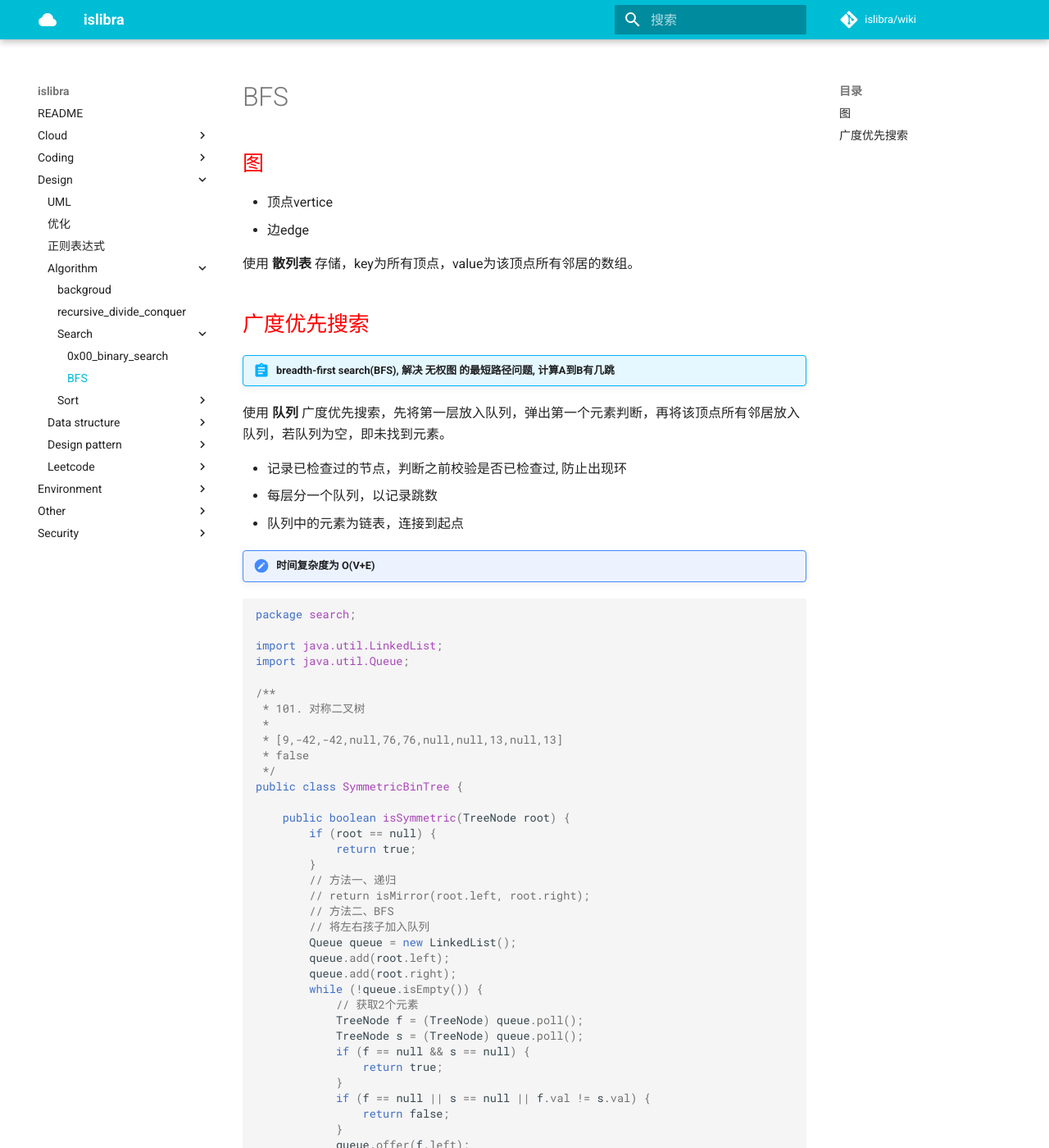
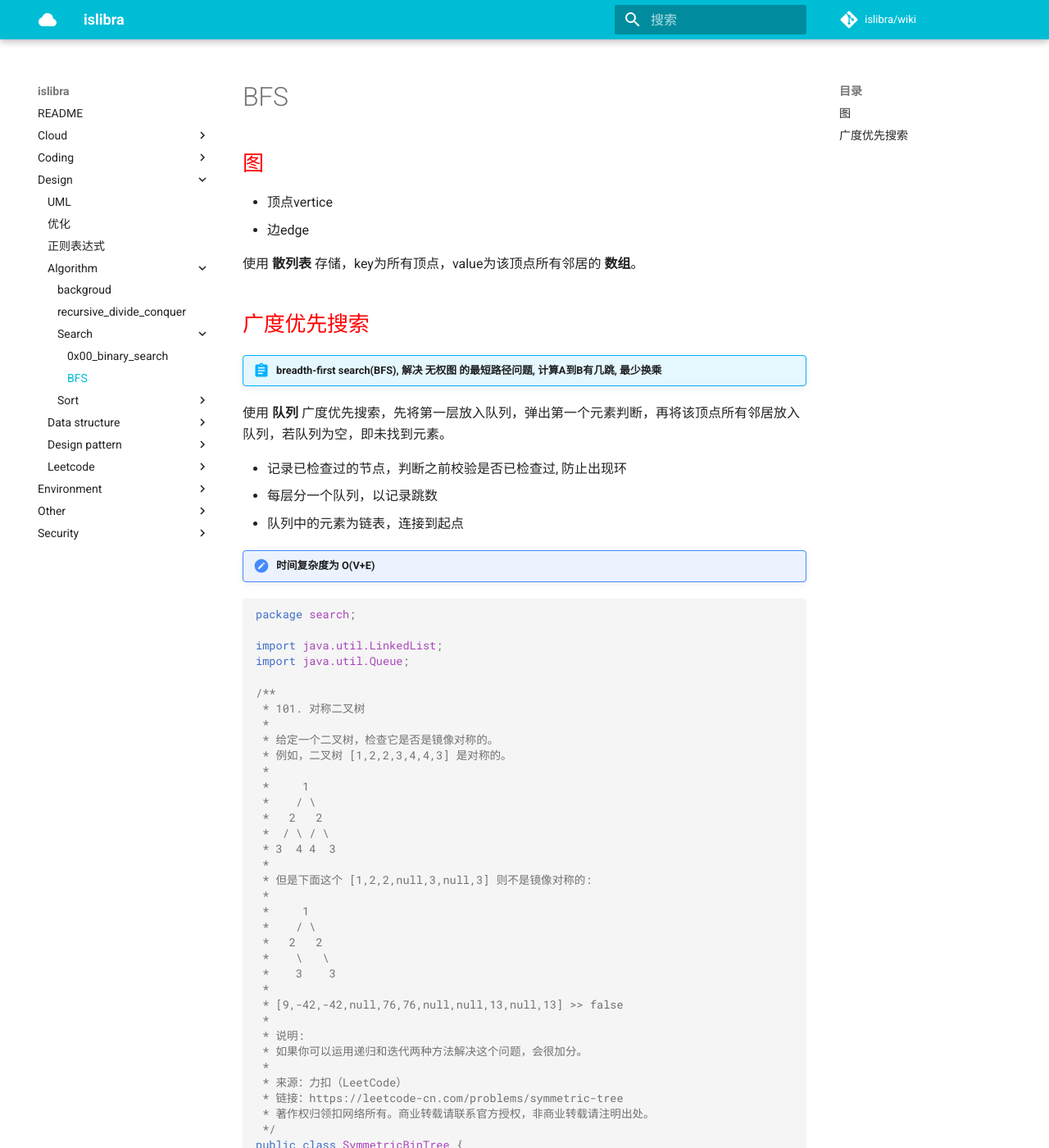
Before and after one commit to islibra/wiki, an MkDocs documentation site: the page built from docs/design/algorithm/search/BFS.md, in a window 1280 px wide and 1400 px high. Shown: the whole window at 82% size. Built offline with MkDocs 1.6.1 and Material for MkDocs 9.7.7, drawn with Linux system fonts in a browser that asks for light colours; comment, search, counter and statistics services are not loaded.

Commit message:
Update BFS.md

```diff
--- a/docs/design/algorithm/search/BFS.md
+++ b/docs/design/algorithm/search/BFS.md
@@ -5,11 +5,11 @@
 - 顶点vertice
 - 边edge
 
-使用 **散列表** 存储，key为所有顶点，value为该顶点所有邻居的数组。
+使用 **散列表** 存储，key为所有顶点，value为该顶点所有邻居的 **数组**。
 
 ## 广度优先搜索
 
-!!! abstract "breadth-first search(BFS), 解决 **无权图** 的最短路径问题, 计算A到B有几跳"
+!!! abstract "breadth-first search(BFS), 解决 **无权图** 的最短路径问题, 计算A到B有几跳, **最少换乘**"
 
 使用 **队列** 广度优先搜索，先将第一层放入队列，弹出第一个元素判断，再将该顶点所有邻居放入队列，若队列为空，即未找到元素。
 
@@ -28,8 +28,31 @@ import java.util.Queue;
 /**
  * 101. 对称二叉树
  *
- * [9,-42,-42,null,76,76,null,null,13,null,13]
- * false
+ * 给定一个二叉树，检查它是否是镜像对称的。
+ * 例如，二叉树 [1,2,2,3,4,4,3] 是对称的。
+ *
+ *     1
+ *    / \
+ *   2   2
+ *  / \ / \
+ * 3  4 4  3
+ *
+ * 但是下面这个 [1,2,2,null,3,null,3] 则不是镜像对称的:
+ *
+ *     1
+ *    / \
+ *   2   2
+ *    \   \
+ *    3    3
+ *
+ * [9,-42,-42,null,76,76,null,null,13,null,13] >> false
+ *
+ * 说明:
+ * 如果你可以运用递归和迭代两种方法解决这个问题，会很加分。
+ *
+ * 来源：力扣（LeetCode）
+ * 链接：https://leetcode-cn.com/problems/symmetric-tree
+ * 著作权归领扣网络所有。商业转载请联系官方授权，非商业转载请注明出处。
  */
 public class SymmetricBinTree {
 
@@ -49,7 +72,7 @@ public class SymmetricBinTree {
             TreeNode f = (TreeNode) queue.poll();
             TreeNode s = (TreeNode) queue.poll();
             if (f == null && s == null) {
-                return true;
+                continue;
             }
             if (f == null || s == null || f.val != s.val) {
                 return false;
```
